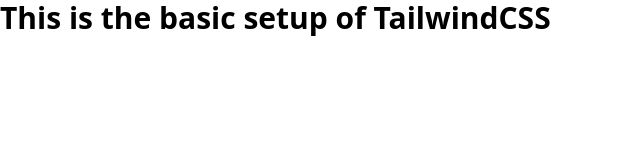
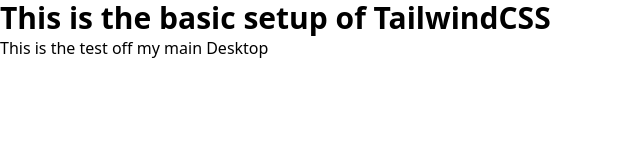
Before and after one commit to codebyjstn/tailwindcss, a plain HTML site: page index.html in a window 1280 px wide. Shown: the whole page, without its empty margins (0-640 px from the left). Drawn offline with nearby package versions, Linux system fonts and the light colour scheme.

Commit message:
p tag element

```diff
--- a/index.html
+++ b/index.html
@@ -20,6 +20,7 @@
     <h1 class="text-3xl font-bold">
       This is the basic setup of TailwindCSS
     </h1>
+    <p>This is the test off my main Desktop</p>
     <script src="" async defer></script>
   </body>
 </html>
```
